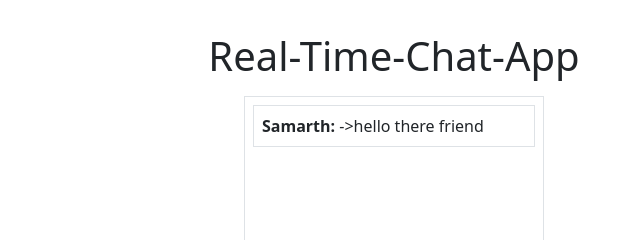
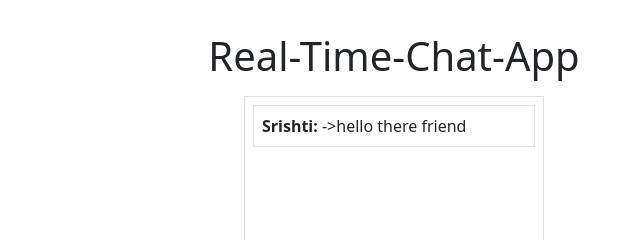
Before and after one commit to Srishti-Agarwal-984/Chatting-app, a website: page public/index.html in a window 1280 px wide. Both pictures are taken after a click on the button "Login". Shown: the top 240 px of the page, 246-886 px from the left. Drawn offline with nearby package versions, Linux system fonts and the light colour scheme; no server answers.

Commit message:
Update chat message from Samarth to Srishti

```diff
--- a/public/index.html
+++ b/public/index.html
@@ -32,7 +32,7 @@
 
     <section class="border mx-auto p-2" style="width: 300px;" id="chat-box">
         <ul id="chat" class="overflow-auto ps-0" style="height: 300px;">
-            <li class="border mb-2 p-2 roundedpill"><spam class="fw-bold">Samarth:</spam> ->hello there friend</li>
+            <li class="border mb-2 p-2 roundedpill"><spam class="fw-bold">Srishti:</spam> ->hello there friend</li>
 
         </ul>
 
```
